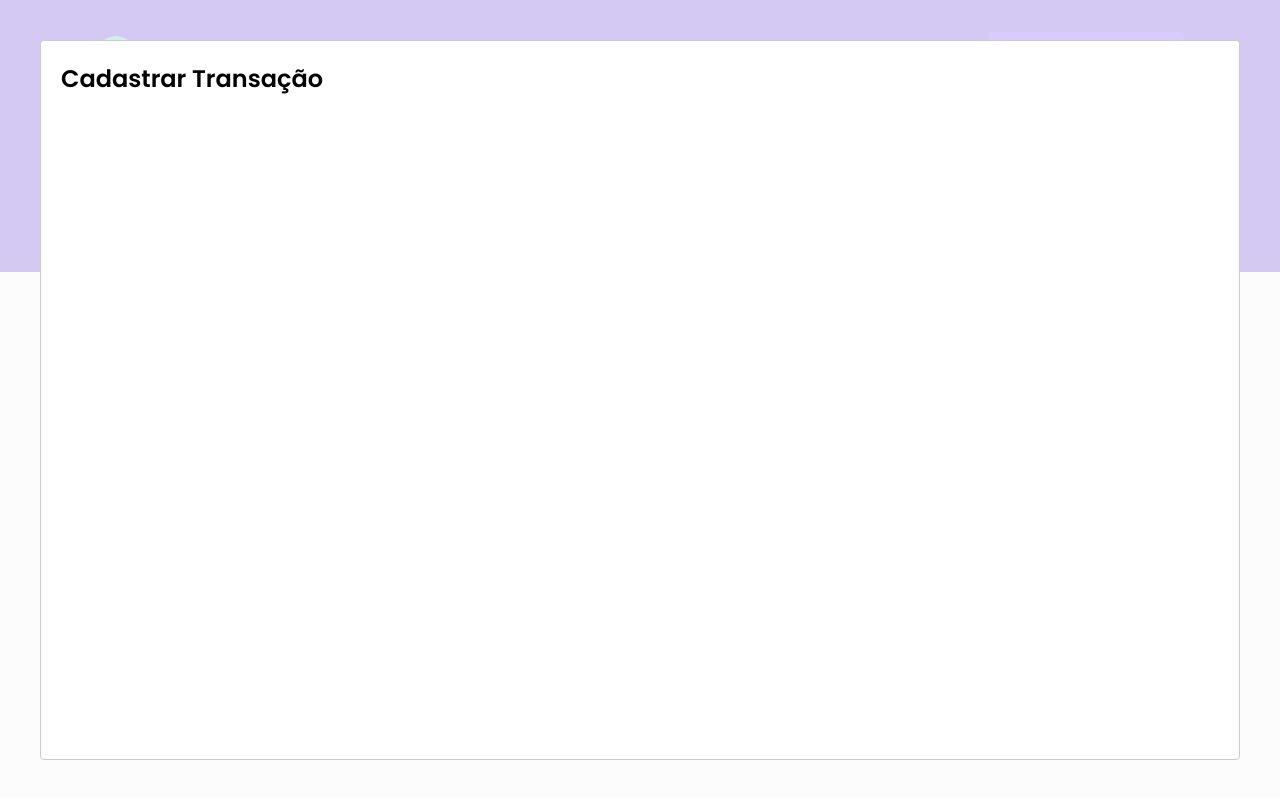
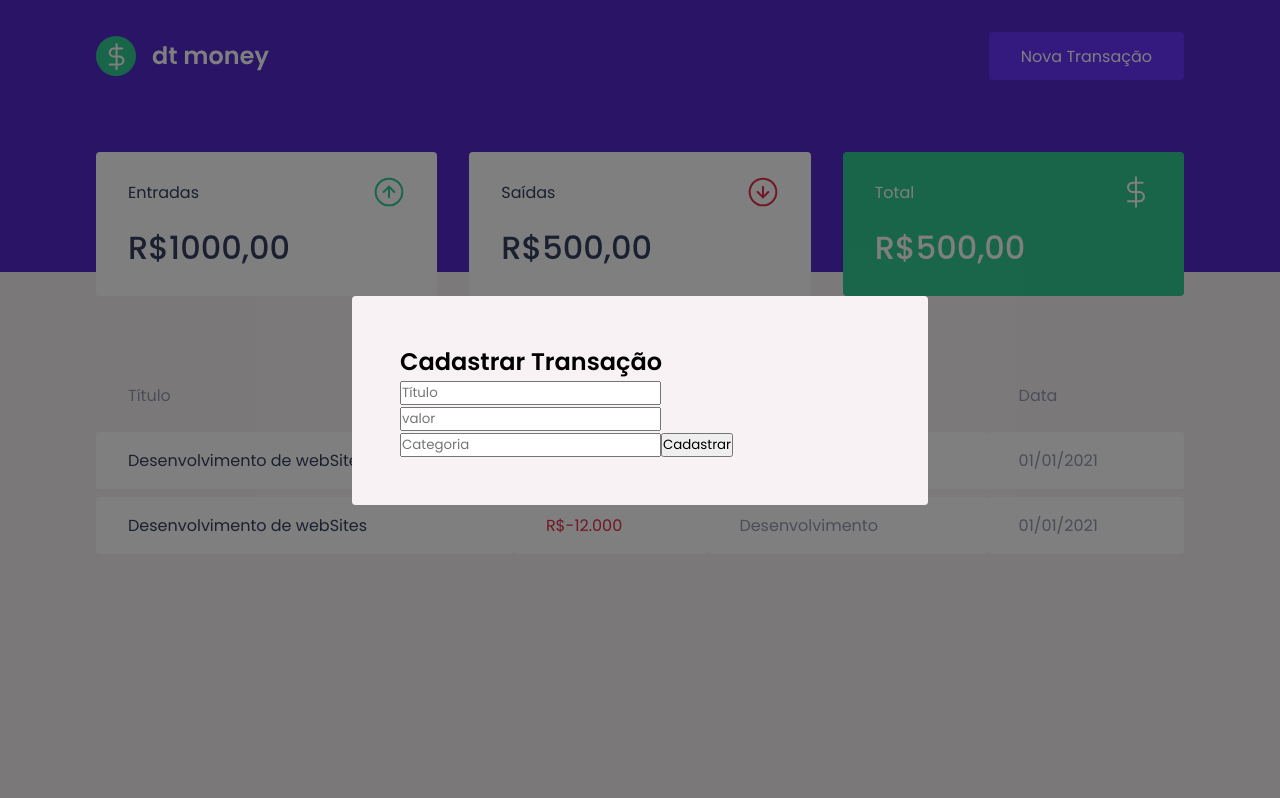
Before and after one commit to brunoemferreira/rocketseat-ignite-dt-money, a React (Create React App) app in the folder dtmoney/: page / in a window 1280 px wide. Both pictures are taken after a click on the button "Nova Transação". Built offline with nearby package versions, Linux system fonts and the light colour scheme; no server answers; what miragejs would draw is missing.

Commit message:
Estruturing the formulary

```diff
--- a/dtmoney/src/components/NewTransactionModal/index.tsx
+++ b/dtmoney/src/components/NewTransactionModal/index.tsx
@@ -13,8 +13,27 @@
     <Modal
       isOpen={isOpen}
       onRequestClose={onRequestClose}
+      overlayClassName="react-modal-overlay"
+      className="react-modal-content"
     >
-      <h2>Cadastrar Transação</h2>
+      <Container>
+        <h2>Cadastrar Transação</h2>
+
+        <input
+          placeholder="Título" />
+
+        <input type="number"
+          placeholder="valor" />
+
+        <input
+          placeholder="Categoria" />
+
+        <button type="submit">
+          Cadastrar
+          </button>
+
+      </Container>
+
     </Modal>
   )
 }
--- a/dtmoney/src/components/NewTransactionModal/styles.ts
+++ b/dtmoney/src/components/NewTransactionModal/styles.ts
@@ -1,5 +1,3 @@
-import styled from 'styled-components'
+import styled from "styled-components";
 
-export const Container = styled.div`
-
-`;
+export const Container = styled.form``;
--- a/dtmoney/src/styles/global.ts
+++ b/dtmoney/src/styles/global.ts
@@ -1,4 +1,4 @@
-import { createGlobalStyle } from 'styled-components'
+import { createGlobalStyle } from "styled-components";
 
 export const GlobalStyle = createGlobalStyle`
   :root{
@@ -55,4 +55,31 @@
   }
 
 
-`
+
+   /* Estilos do Modal */
+   .react-modal-overlay {
+     background: rgba(0,0,0,0.5);
+
+     position: fixed;
+     top: 0;
+     bottom: 0;
+     right: 0;
+     left: 0;
+
+     display: flex;
+     align-items: center;
+     justify-content: center;
+   }
+
+   .react-modal-content {
+     width: 100%;
+     max-width: 576px;
+     background: var(--background);
+     padding: 3rem;
+     position: relative;
+     border-radius: 0.24rem;
+   }
+
+
+
+`;
```
Also changed, not shown: dtmoney/src/components/Dashboard/index.tsx (line endings or trailing spaces), dtmoney/src/components/Dashboard/styles.ts (line endings or trailing spaces), dtmoney/src/components/Summary/index.tsx (line endings or trailing spaces), dtmoney/src/components/Summary/styles.ts (line endings or trailing spaces), dtmoney/src/components/TransactionsTable/index.tsx (line endings or trailing spaces), dtmoney/src/components/TransactionsTable/styles.ts (line endings or trailing spaces), dtmoney/src/services/api.ts (line endings or trailing spaces).
